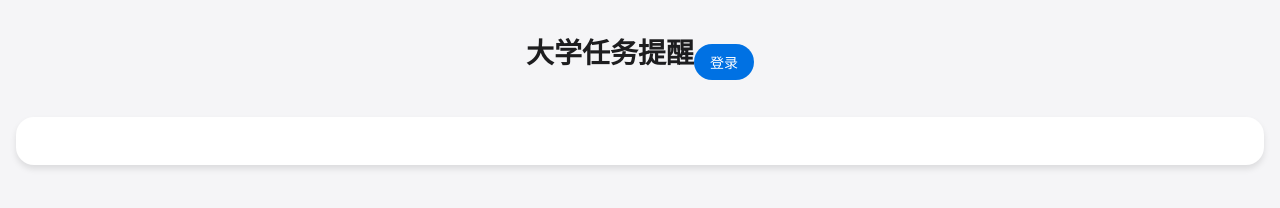
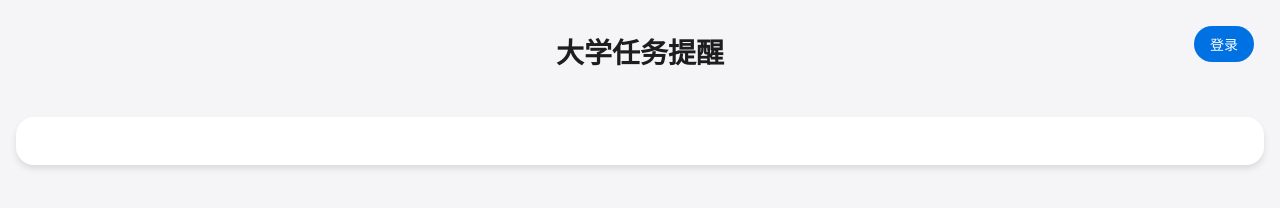
Before and after one commit to yihao0220/xiao-sheng, a plain HTML site: page index.html in a window 1280 px wide. Drawn offline with Linux system fonts and the light colour scheme.

Commit message:
Update styles.css

```diff
--- a/styles.css
+++ b/styles.css
@@ -135,10 +135,9 @@ body {
 }
 
 .auth-buttons {
-    display: flex;
-    align-items: center;
-    gap: 0.625rem;
-    position: relative;
+    position: absolute;
+    top: 10px;
+    right: 10px;
 }
 
 .auth-buttons .button {
@@ -189,6 +188,7 @@ body {
     }
 
     .auth-buttons {
+        position: static;
         margin-top: var(--spacing-unit);
     }
 
```
